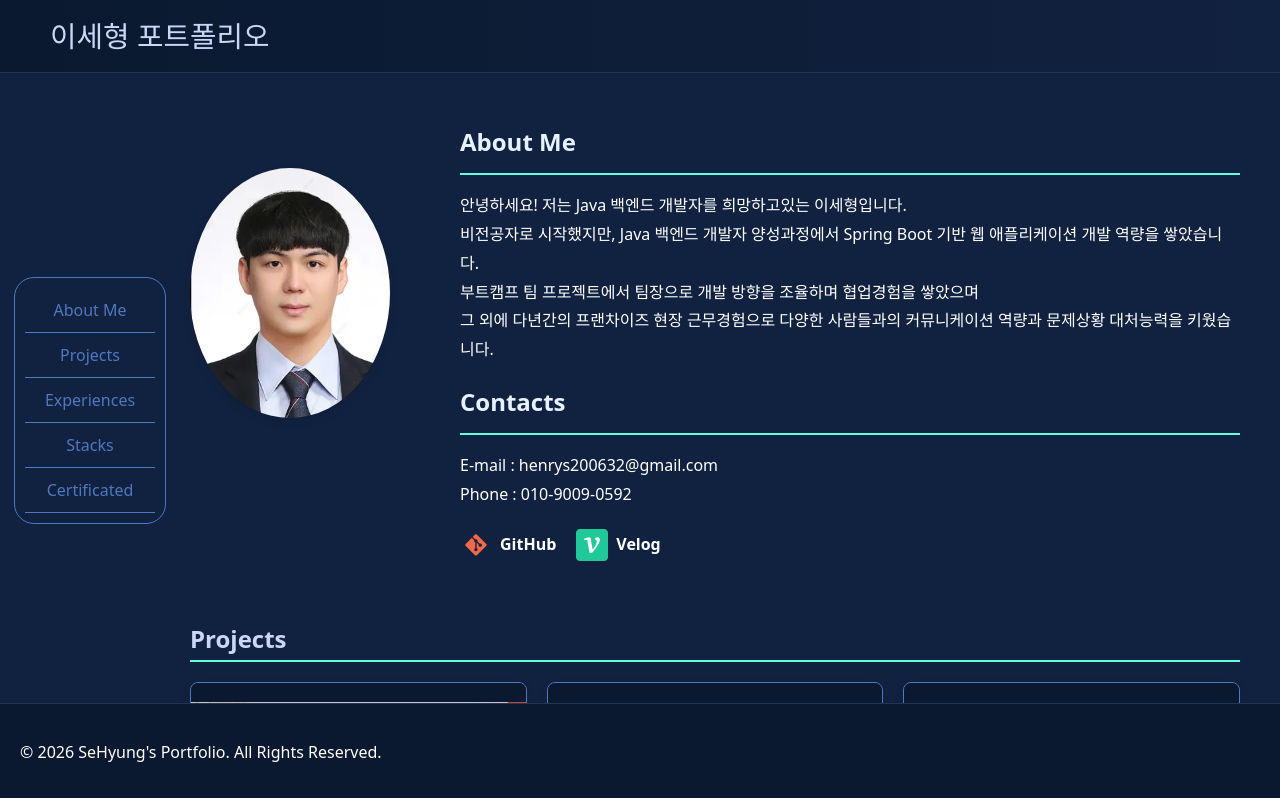
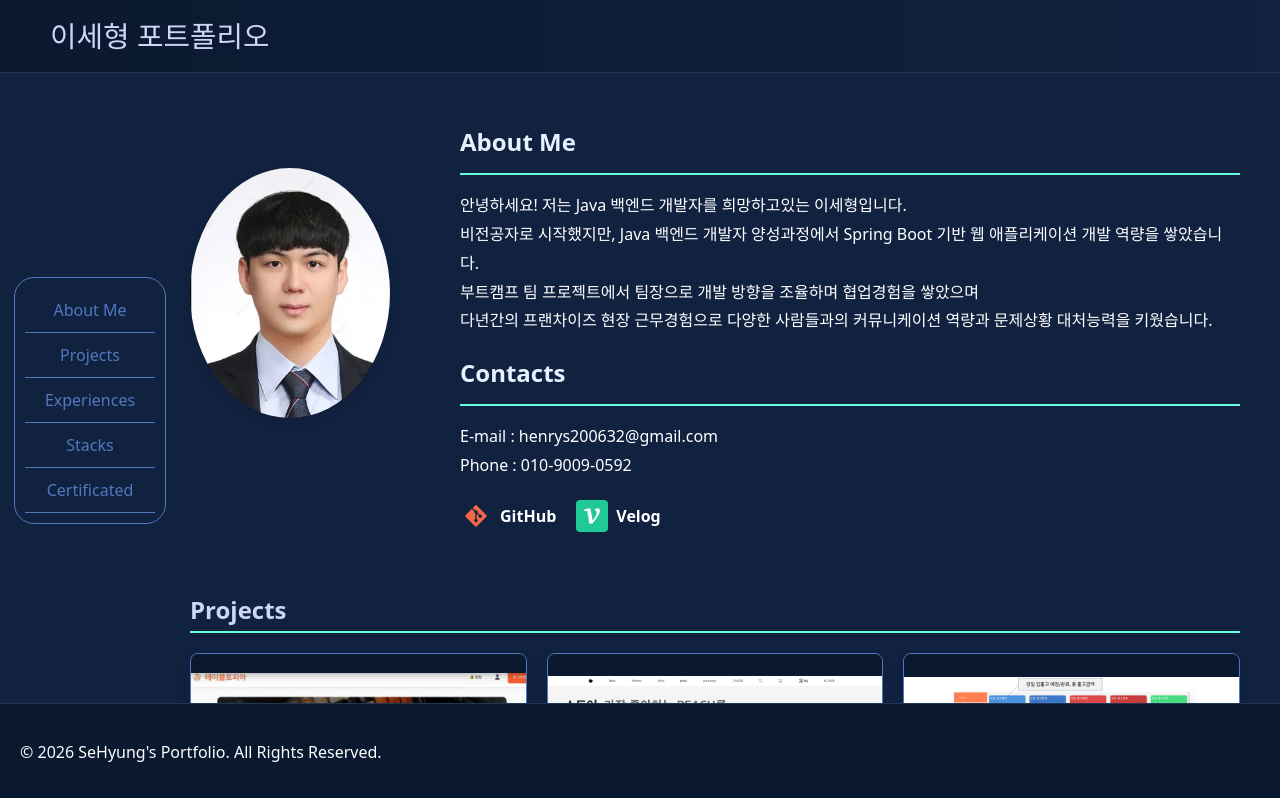
Before and after one commit to sh-Dang/portfolio, a React (Vite) app: page / in a window 1280 px wide. Shown: the top 798 px of the page. Built offline with nearby package versions, Linux system fonts and the light colour scheme.

Commit message:
자기소개 멘트 수정

```diff
--- a/src/pages/About.jsx
+++ b/src/pages/About.jsx
@@ -42,7 +42,7 @@ const About = () => {
             안녕하세요! 저는 Java 백엔드 개발자를 희망하고있는 이세형입니다.<br></br>
             비전공자로 시작했지만, Java 백엔드 개발자 양성과정에서 Spring Boot 기반 웹 애플리케이션 개발 역량을 쌓았습니다.<br></br>
             부트캠프 팀 프로젝트에서 팀장으로 개발 방향을 조율하며 협업경험을 쌓았으며<br></br>
-            그 외에 다년간의 프랜차이즈 현장 근무경험으로 다양한 사람들과의 커뮤니케이션 역량과 문제상황 대처능력을 키웠습니다.
+            다년간의 프랜차이즈 현장 근무경험으로 다양한 사람들과의 커뮤니케이션 역량과 문제상황 대처능력을 키웠습니다.
           </p>
           <h2>Contacts</h2>
           <p>
```
